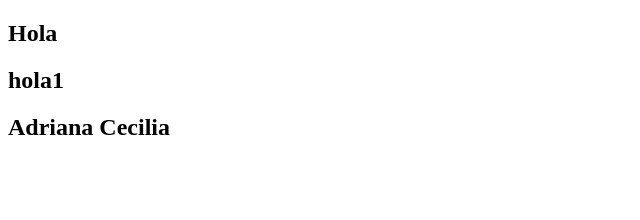
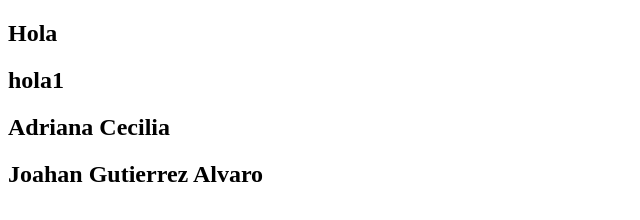
Before and after one commit to githubjoahan/practica1, a plain HTML site: page joahan.html in a window 1280 px wide. Shown: the whole page, without its empty margins (0-640 px from the left). Drawn offline with Linux system fonts and the light colour scheme.

Commit message:
agrege mi nombre

```diff
--- a/joahan.html
+++ b/joahan.html
@@ -9,5 +9,6 @@
     <h2>Hola</h2>
     <h2>hola1</h2>
     <h2>Adriana Cecilia</h2>
+    <h2>Joahan Gutierrez Alvaro</h2>
 </body>
 </html>
```
